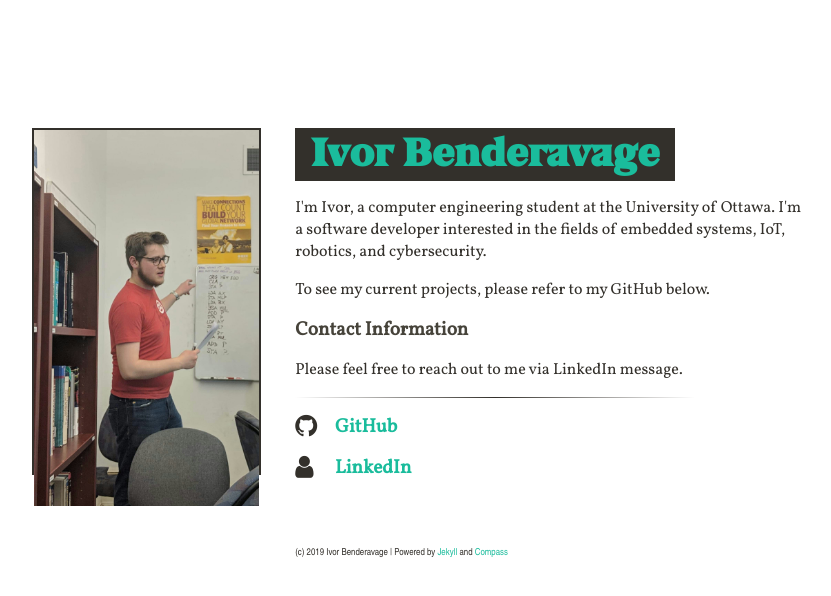
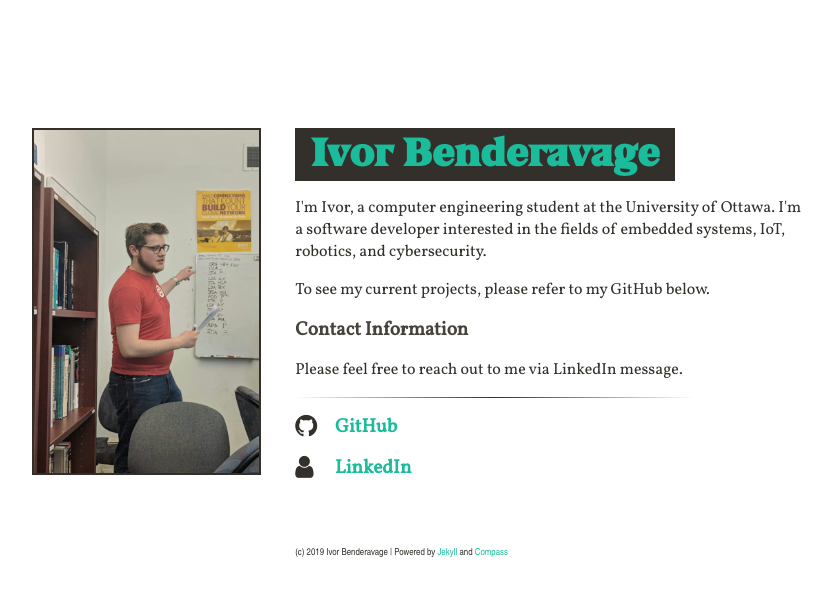
Before and after one commit to ivorysoap/ivorysoap.github.io, a Jekyll site: the page built from index.html, in a window 1280 px wide. Shown: the top 596 px of the page, without its empty margins (392-1223 px from the left). Built offline with Jekyll 4.4.1, drawn with Linux system fonts in a browser that asks for light colours; nearby versions of some CDN libraries.

Commit message:
Updated height attribute of me.png

```diff
--- a/index.html
+++ b/index.html
@@ -11,7 +11,7 @@ layout: base
       -->
         <div class="photo">
           <a href="https://ieeeuottawa.ca">
-            <img class="image-responsive" src="/images/me.png" alt="me" width=225>
+            <img class="image-responsive" src="/images/me.png" alt="me" width=225 height=343>
           </a>
         </div>
         {% endif %}
```
Also changed, not shown: 1 other file.
